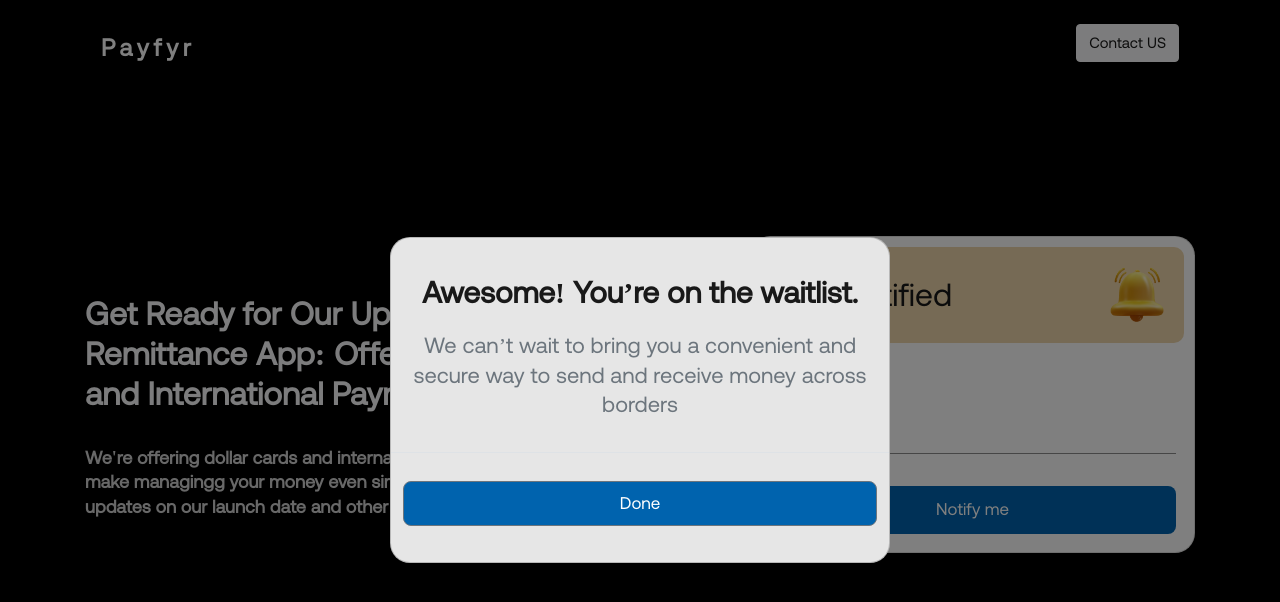
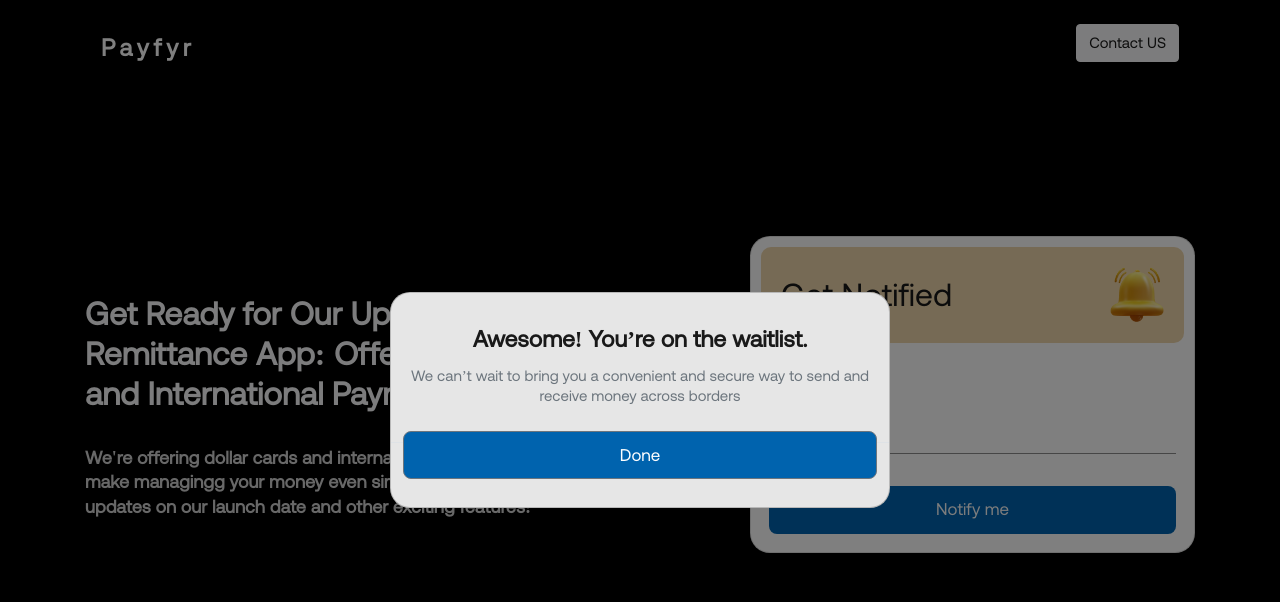
Before and after one commit to Muhtoyyib/payfyr-waitlist, a React (Create React App) app: page / in a window 1280 px wide. Both pictures are taken after a click on the button "Notify me". Shown: the top 602 px of the page. Built offline with nearby package versions, Linux system fonts and the light colour scheme.

Commit message:
modal-changes

```diff
--- a/src/components/layout/right-layout/index.js
+++ b/src/components/layout/right-layout/index.js
@@ -26,7 +26,7 @@ const RightLayout = () => {
                 </div>
 
                 <div className='d-flex align-items-center'>
-                  <button type="button" class="btn btn-primary text-center mx-auto mt-3 mb-2 submit border-0" data-toggle="modal" data-target="#successModal">Notify me</button>
+                  <button type="button" class="text-light text-center mx-auto mt-3 mb-2 submit border-0" data-toggle="modal" data-target="#successModal">Notify me</button>
                 </div>
             </form>
           </div>
--- a/src/components/layout/right-layout/rightLayout.styles.css
+++ b/src/components/layout/right-layout/rightLayout.styles.css
@@ -28,6 +28,8 @@
     height: 48px;
 }
 
+
+
 @media only screen and (max-width: 600px) {
     .rightH1{
         font-size: 22px;
--- a/src/components/modal/index.js
+++ b/src/components/modal/index.js
@@ -1,20 +1,21 @@
 import './modal.styles.css';
 
 const Modal = () => {
+
   return (
     <div className='row d-flex align-items-lg-center'>
         <div className='modal fade' id="successModal" tabindex="-1" role="dialog" aria-labelledby="successModalTitle" aria-hidden="true">
         <div className='modal-dialog modal-dialog-centered' role="document">
             <div className='modal-content sucessContent'>
-            <div className='modal-body mt-4'>
+            <div className='modal-body mt-3'>
                 <h3 className='text-center modalH2'>Awesome! You’re on the waitlist.</h3>
-                <p className='text-center pt-3 modalP text-muted'>We can’t wait to bring you a convenient
+                <p className='text-center pt-1 pb-1 modalP text-muted'>We can’t wait to bring you a convenient
                 and secure way to send and receive money across borders </p>
             </div>
             <div className='modal-footer'>
                 <button type="button" className='btn btn-secondary
                 mx-auto d-flex align-items-center
-                justify-content-center bg-primary mt-3 mb-4 w-75 modalButton
+                justify-content-center bg-primary mt-n4 mb-3 w-75 modalButton
                 ' data-dismiss="modal">Done</button>
             </div>
             </div>
--- a/src/components/modal/modal.styles.css
+++ b/src/components/modal/modal.styles.css
@@ -4,14 +4,14 @@
 }
 
 .modalH2{
-    font-size: 20px;
+    font-size: 23px !important;
     line-height: 40px;
     color: #191919;
 }
 
 
 .modalP{
-    font-size: 15px;
+    font-size: 15px !important;
     line-height: 140%;
     color: #757575;
 }
@@ -21,6 +21,7 @@
     border-radius: 8px;
     font-weight: 500;
     font-size: 17px;
+    padding: 23px 20px;
 }
 
 .bg-primary{
```
